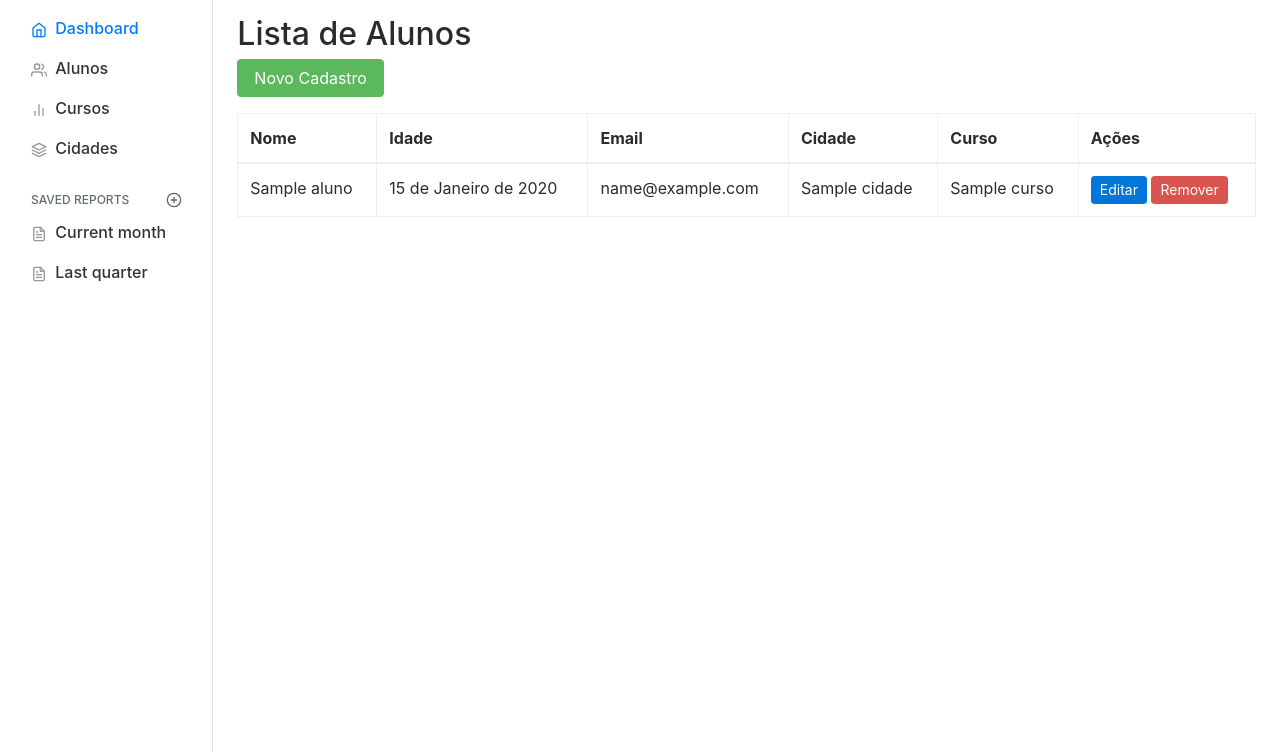
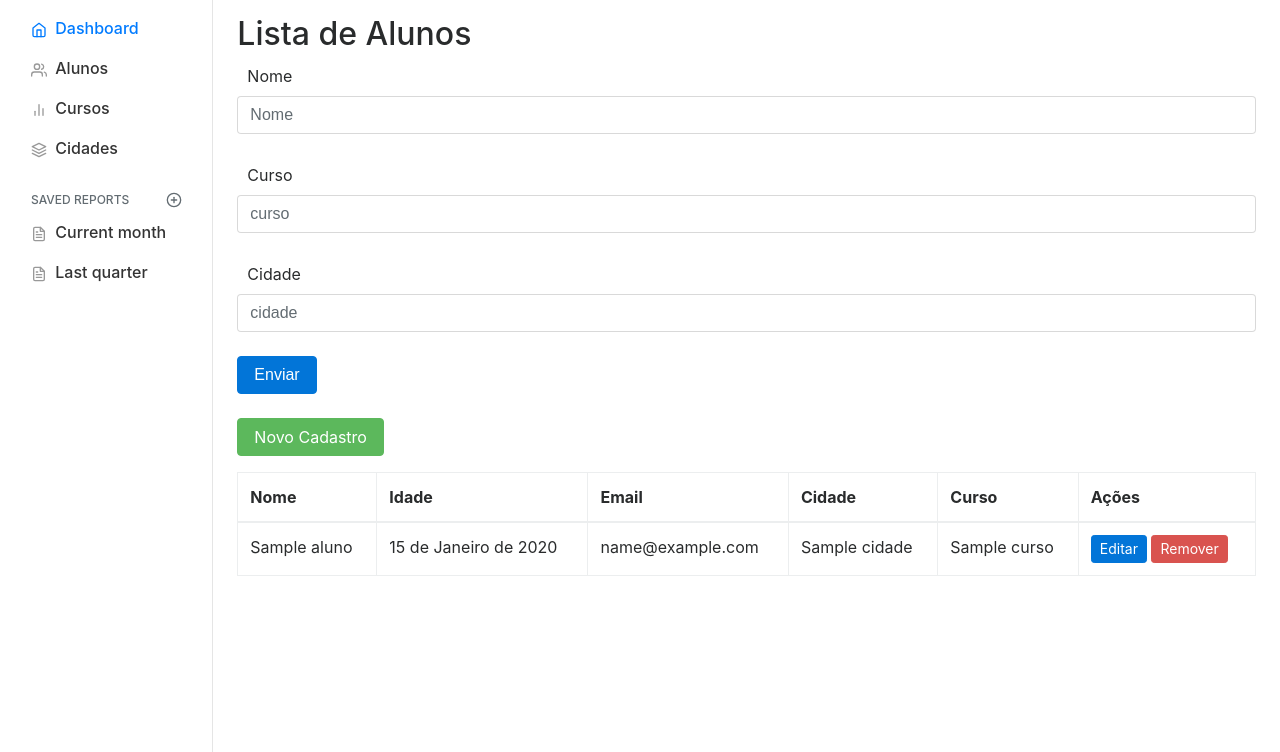
Before and after one commit to HeitorQueiroga49355/atividade-de-revisao, a Django app: page /aluno/listar in a window 1280 px wide. Shown: the part 122-874 px from the top of the page. Run offline with Django 4.2, Linux system fonts and the light colour scheme; tables that the repository leaves empty hold one stand-in row (values such as "Sample post").

Commit message:
questão 2

```diff
--- a/aluno/templates/aluno/alunos.html
+++ b/aluno/templates/aluno/alunos.html
@@ -1,7 +1,55 @@
-{% extends 'base.html' %}
+{% extends 'base.html' %} {% block center %}
+<h2>Lista de Alunos</h2>
 
-{% block center %}
-    <h2> Lista de Alunos</h2>
+<form action="{% url 'aluno_listar' %}" method="get">
+  <div>
+    <label
+      for="nome"
+      class="text-secondary"
+      style="margin-top: 5px; margin-left: 10px"
+      >Nome</label
+    >
+    <input
+      placeholder="Nome"
+      type="text"
+      name="nome"
+      class="form-control"
+      value=""
+    />
+    <br />
+    <label
+      for="curso"
+      class="text-secondary"
+      style="margin-top: 5px; margin-left: 10px"
+      >Curso</label
+    >
+    <input
+      placeholder="curso"
+      type="text"
+      name="curso"
+      class="form-control"
+      value=""
+    />
+    <br />
+    <label
+      for="cidade"
+      class="text-secondary"
+      style="margin-top: 5px; margin-left: 10px"
+      >Cidade</label
+    >
+    <input
+      placeholder="cidade"
+      type="text"
+      name="cidade"
+      class="form-control"
+      value=""
+    />
+    <br />
+    <button type="submit" class="btn btn-primary ms-3">Enviar</button>
+    <br />
+    <br />
+  </div>
+</form>
 
 <a href="{% url 'aluno_criar' %}" class="btn btn-success mb-3">Novo Cadastro</a>
 
@@ -25,15 +73,20 @@
       <td>{{ obj.cidade.nome }}</td>
       <td>{{ obj.curso.nome }}</td>
       <td>
-                    <a href="{% url 'aluno_editar' id=obj.id %}" class="btn btn-primary btn-sm">Editar</a>
-                    <a href="{% url 'aluno_remover' id=obj.id %}" class="btn btn-danger btn-sm">Remover</a>
+        <a
+          href="{% url 'aluno_editar' id=obj.id %}"
+          class="btn btn-primary btn-sm"
+          >Editar</a
+        >
+        <a
+          href="{% url 'aluno_remover' id=obj.id %}"
+          class="btn btn-danger btn-sm"
+          >Remover</a
+        >
       </td>
     </tr>
     {% endfor %}
-
-
   </tbody>
 </table>
 
-
 {% endblock %}
--- a/aluno/views.py
+++ b/aluno/views.py
@@ -1,14 +1,13 @@
-from django.shortcuts import render,get_object_or_404,redirect
-from .models import Aluno,Curso,Cidade
+from django.shortcuts import render, get_object_or_404, redirect
+from .models import Aluno, Curso, Cidade
 from .forms import AlunoForm
 
 
-
-def aluno_editar(request,id):
-    aluno = get_object_or_404(Aluno,id=id)
+def aluno_editar(request, id):
+    aluno = get_object_or_404(Aluno, id=id)
 
     if request.method == 'POST':
-        form = AlunoForm(request.POST,instance=aluno)
+        form = AlunoForm(request.POST, instance=aluno)
 
         if form.is_valid():
             form.save()
@@ -16,13 +15,13 @@ def aluno_editar(request,id):
     else:
         form = AlunoForm(instance=aluno)
 
-    return render(request,'aluno/form.html',{'form':form})
+    return render(request, 'aluno/form.html', {'form': form})
 
 
 def aluno_remover(request, id):
     aluno = get_object_or_404(Aluno, id=id)
     aluno.delete()
-    return redirect('aluno_listar') # procure um url com o nome 'lista_aluno'
+    return redirect('aluno_listar')  # procure um url com o nome 'lista_aluno'
 
 
 def aluno_criar(request):
@@ -38,13 +37,21 @@ def aluno_criar(request):
 
 
 def aluno_listar(request):
+    alunos = Aluno.objects.all().order_by('nome_aluno')
+    if request.GET.get('nome'):
+        alunos = alunos.filter(
+            nome_aluno__icontains=request.GET.get('nome')).order_by('nome_aluno')
+    if request.GET.get('curso'):
+        alunos = alunos.filter(
+            curso__nome__icontains=request.GET.get('curso')).order_by('nome_aluno')
+    if request.GET.get('cidade'):
+        alunos = alunos.filter(
+            cidade__nome__icontains=request.GET.get('cidade')).order_by('nome_aluno')
 
-    alunos = Aluno.objects.all().order_by('nome_aluno')
-
-    context ={
-        'alunos':alunos
+    context = {
+        'alunos': alunos
     }
-    return render(request, "aluno/alunos.html",context)
+    return render(request, "aluno/alunos.html", context)
 
 
 def index(request):
@@ -52,8 +59,8 @@ def index(request):
     total_cidades = Cidade.objects.count()
     total_curso = Curso.objects.count()
     context = {
-        'total_alunos' : total_alunos,
-        'total_cidades' : total_cidades,
-        'total_cursos' : total_curso
+        'total_alunos': total_alunos,
+        'total_cidades': total_cidades,
+        'total_cursos': total_curso
     }
-    return render(request, "aluno/index.html",context)
+    return render(request, "aluno/index.html", context)
```
Lines whose indentation alone changed are shown as unchanged.
